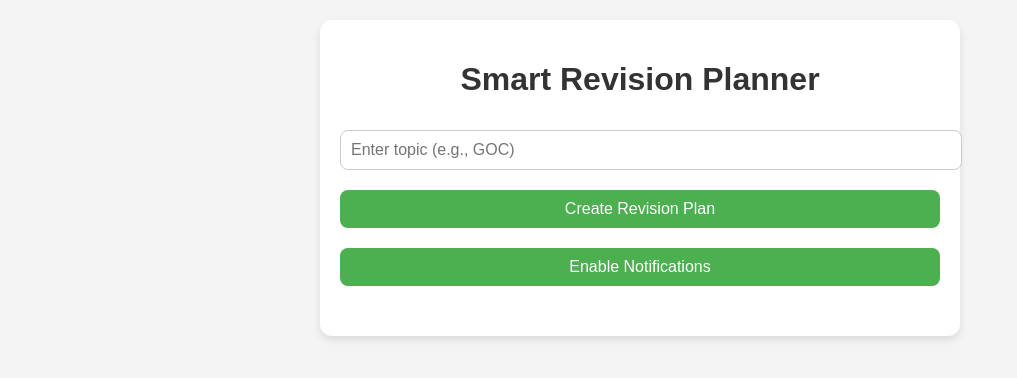
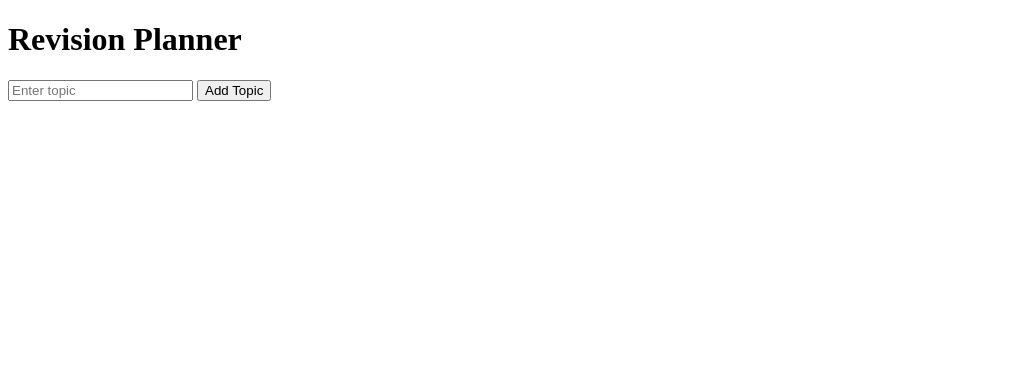
Before and after one commit to Chessman76/revision-planner, a plain HTML site: page index.html in a window 1280 px wide. Shown: the whole page, without its empty margins (0-1017 px from the left). Drawn offline with Linux system fonts and the light colour scheme.

Commit message:
Add files via upload

```diff
--- a/index.html
+++ b/index.html
@@ -3,118 +3,70 @@
 <head>
   <meta charset="UTF-8">
   <meta name="viewport" content="width=device-width, initial-scale=1.0">
-    <title>Smart Revision Planner</title>
+  <title>Revision Planner</title>
   <link rel="manifest" href="manifest.json">
-    <style>
-        body {
-            font-family: Arial, sans-serif;
-            margin: 20px;
-            background: #f4f4f4;
-        }
-        .container {
-            max-width: 600px;
-            margin: auto;
-            background: white;
-            padding: 20px;
-            border-radius: 12px;
-            box-shadow: 0 4px 8px rgba(0,0,0,0.1);
-        }
-        h1 {
-            text-align: center;
-            color: #333;
-        }
-        input, button {
-            width: 100%;
-            padding: 10px;
-            margin: 10px 0;
-            border-radius: 8px;
-            border: 1px solid #ccc;
-            font-size: 16px;
-        }
-        button {
-            background-color: #4CAF50;
-            color: white;
-            border: none;
-        }
-        .schedule {
-            margin-top: 20px;
-        }
-        .schedule-item {
-            background: #e9f5e9;
-            margin: 8px 0;
-            padding: 10px;
-            border-radius: 8px;
-        }
-    </style>
-</head>
-<body>
-    <div class="container">
-        <h1>Smart Revision Planner</h1>
-        <input type="text" id="topicInput" placeholder="Enter topic (e.g., GOC)">
-        <button onclick="addTopic()">Create Revision Plan</button>
-        <button onclick="askNotificationPermission()">Enable Notifications</button>
-        <div id="schedule" class="schedule"></div>
-    </div>
-
   <script>
     if ('serviceWorker' in navigator) {
       navigator.serviceWorker.register('service-worker.js')
-            .then(() => console.log('Service Worker Registered'));
+        .then(reg => console.log('Service worker registered.'))
+        .catch(err => console.error('Service worker not registered:', err));
     }
 
-        function askNotificationPermission() {
+    function scheduleNotification(topic, delay) {
+      setTimeout(() => {
+        new Notification(`Time to revise: ${topic}`);
+      }, delay);
+    }
+
+    function addTopic() {
+      const topic = document.getElementById('topic').value.trim();
+      if (!topic) return;
+
       Notification.requestPermission().then(permission => {
-                if (permission === 'granted') {
-                    alert('Notifications enabled!');
+        if (permission !== 'granted') {
+          alert('Please enable notifications.');
         } else {
-                    alert('Notifications denied.');
+          let topics = JSON.parse(localStorage.getItem('topics') || '[]');
+          topics.push({ name: topic, time: Date.now() });
+          localStorage.setItem('topics', JSON.stringify(topics));
+
+          scheduleRevisions(topic);
+
+          alert(`Revision reminders set for ${topic}!`);
+          document.getElementById('topic').value = '';
         }
       });
     }
 
-        function addTopic() {
-            const topic = document.getElementById('topicInput').value.trim();
-            if (!topic) {
-                alert('Please enter a topic!');
-                return;
+    function scheduleRevisions(topic) {
+      const revisionTimes = [
+        20 * 60 * 1000,
+        8 * 60 * 60 * 1000,
+        24 * 60 * 60 * 1000,
+        7 * 24 * 60 * 60 * 1000
+      ];
+      revisionTimes.forEach(time => {
+        scheduleNotification(topic, time);
+      });
     }
 
-            const scheduleDiv = document.getElementById('schedule');
-            const now = new Date();
-            const delays = [
-                { minutes: 20, label: '20 min Review' },
-                { days: 1, label: '1 Day Review' },
-                { days: 2, label: '2 Days Review' },
-                { days: 6, label: '6 Days Review' },
-                { days: 30, label: '1 Month Review' },
-            ];
+    function loadTopics() {
+      let topics = JSON.parse(localStorage.getItem('topics') || '[]');
+      topics.forEach(t => {
+        scheduleRevisions(t.name);
+      });
+    }
 
-            scheduleDiv.innerHTML += `<h3>${topic}</h3>`;
-
-            delays.forEach(delay => {
-                let reviewTime = new Date(now);
-
-                if (delay.minutes) reviewTime.setMinutes(reviewTime.getMinutes() + delay.minutes);
-                if (delay.days) reviewTime.setDate(reviewTime.getDate() + delay.days);
-
-                const options = { weekday: 'short', year: 'numeric', month: 'short', day: 'numeric', hour: '2-digit', minute: '2-digit' };
-                const formattedTime = reviewTime.toLocaleString('en-US', options);
-
-                scheduleDiv.innerHTML += `<div class="schedule-item">
-                    <strong>${delay.label}:</strong> ${formattedTime}
-                </div>`;
-
-                // Schedule a notification (simple version)
-                const timeUntil = reviewTime.getTime() - now.getTime();
-                if (timeUntil > 0 && Notification.permission === 'granted') {
-                    setTimeout(() => {
-                        new Notification(`Time to revise: ${topic} (${delay.label})`);
-                    }, timeUntil);
-                }
+    window.onload = () => {
+      Notification.requestPermission().then(() => {
+        loadTopics();
       });
-
-            document.getElementById('topicInput').value = '';
     }
   </script>
+</head>
+<body>
+  <h1>Revision Planner</h1>
+  <input type="text" id="topic" placeholder="Enter topic">
+  <button onclick="addTopic()">Add Topic</button>
 </body>
 </html>
```
Also changed, not shown: service-worker.js (+3 -16 lines), manifest.json. Lines whose indentation alone changed are shown as unchanged.
